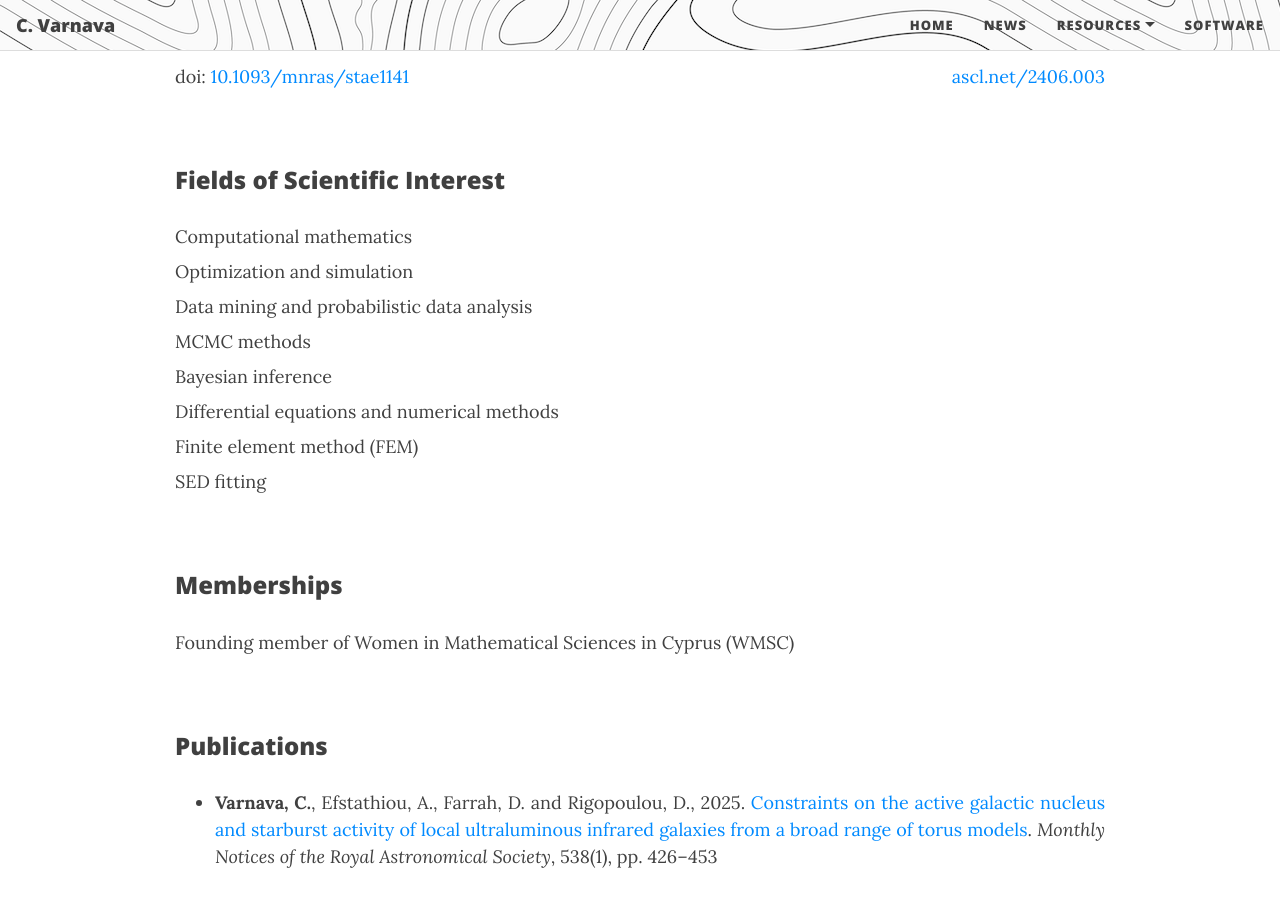
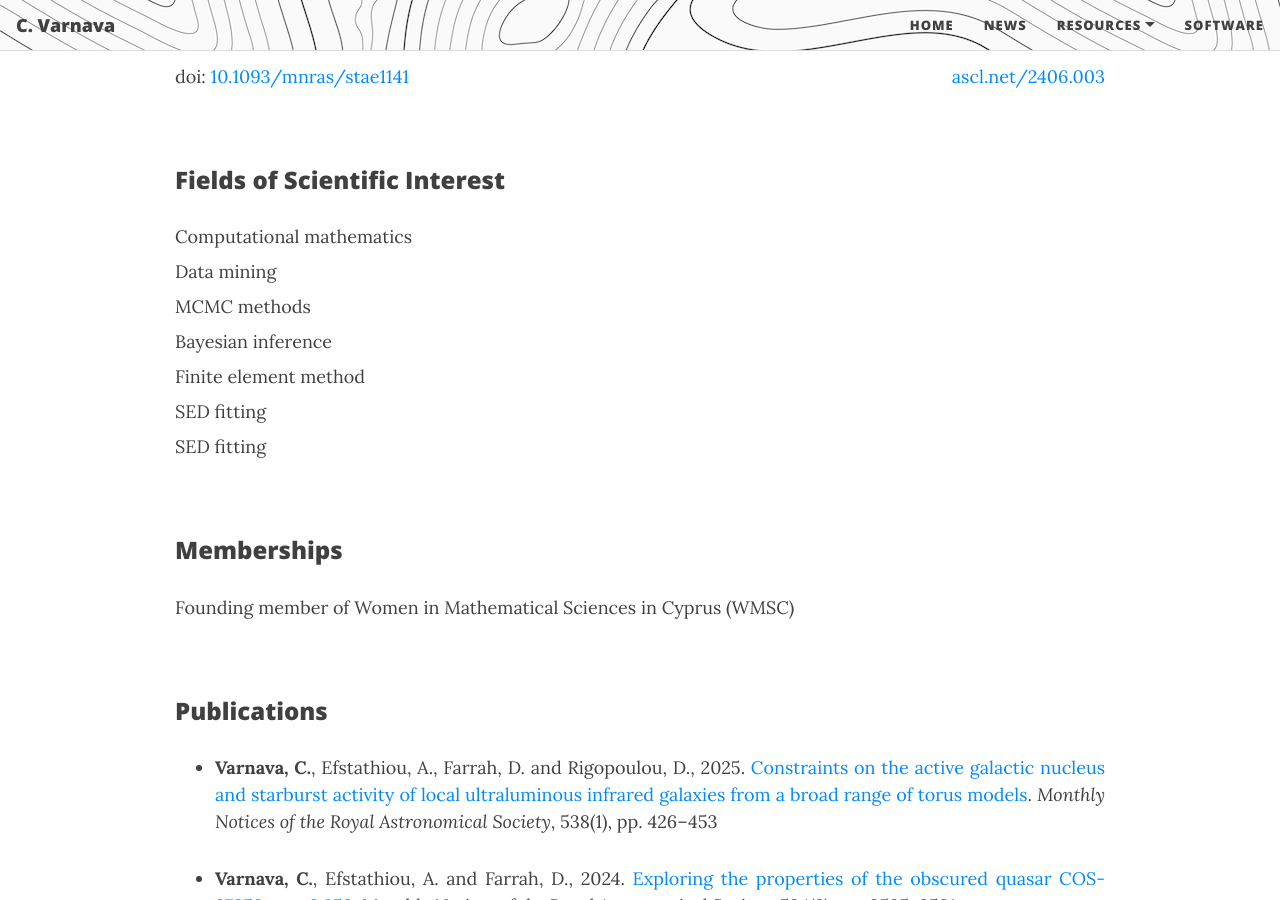
Before and after one commit to ch-var/ch-var.github.io, a Jekyll site: the page built from cv.html, in a window 1280 px wide and 900 px high, scrolled down 2252 px. Built offline with Jekyll 4.4.1, drawn with Linux system fonts in a browser that asks for light colours; formulas are drawn with MathJax 3.

Commit message:
Update cv.html

```diff
--- a/cv.html
+++ b/cv.html
@@ -74,12 +74,11 @@
 <br>
 <p style="font-family: var(--header-font); font-weight: 800; line-height: 1.1; font-size: 1.5rem; margin-top: 1.25rem;">Fields of Scientific Interest</p>
 <p align='justify' style="margin-bottom: 8px;">Computational mathematics</p>
-<p align='justify' style="margin-top: 8px; margin-bottom: 8px;">Optimization and simulation</p>
-<p align='justify' style="margin-top: 8px; margin-bottom: 8px;">Data mining and probabilistic data analysis</p>
+<p align='justify' style="margin-top: 8px; margin-bottom: 8px;">Data mining</p>
 <p align='justify' style="margin-top: 8px; margin-bottom: 8px;">MCMC methods</p>
 <p align='justify' style="margin-top: 8px; margin-bottom: 8px;">Bayesian inference</p>
-<p align='justify' style="margin-top: 8px; margin-bottom: 8px;">Differential equations and numerical methods</p>
-<p align='justify' style="margin-top: 8px; margin-bottom: 8px;">Finite element method (FEM)</p>
+<p align='justify' style="margin-top: 8px; margin-bottom: 8px;">Finite element method</p>
+<p align='justify' style="margin-top: 8px; margin-bottom: 8px;">SED fitting</p>
 <p align='justify' style="margin-top: 8px;">SED fitting</p>
 <br>
 <p style="font-family: var(--header-font); font-weight: 800; line-height: 1.1; font-size: 1.5rem; margin-top: 1.25rem;">Memberships</p>
```
